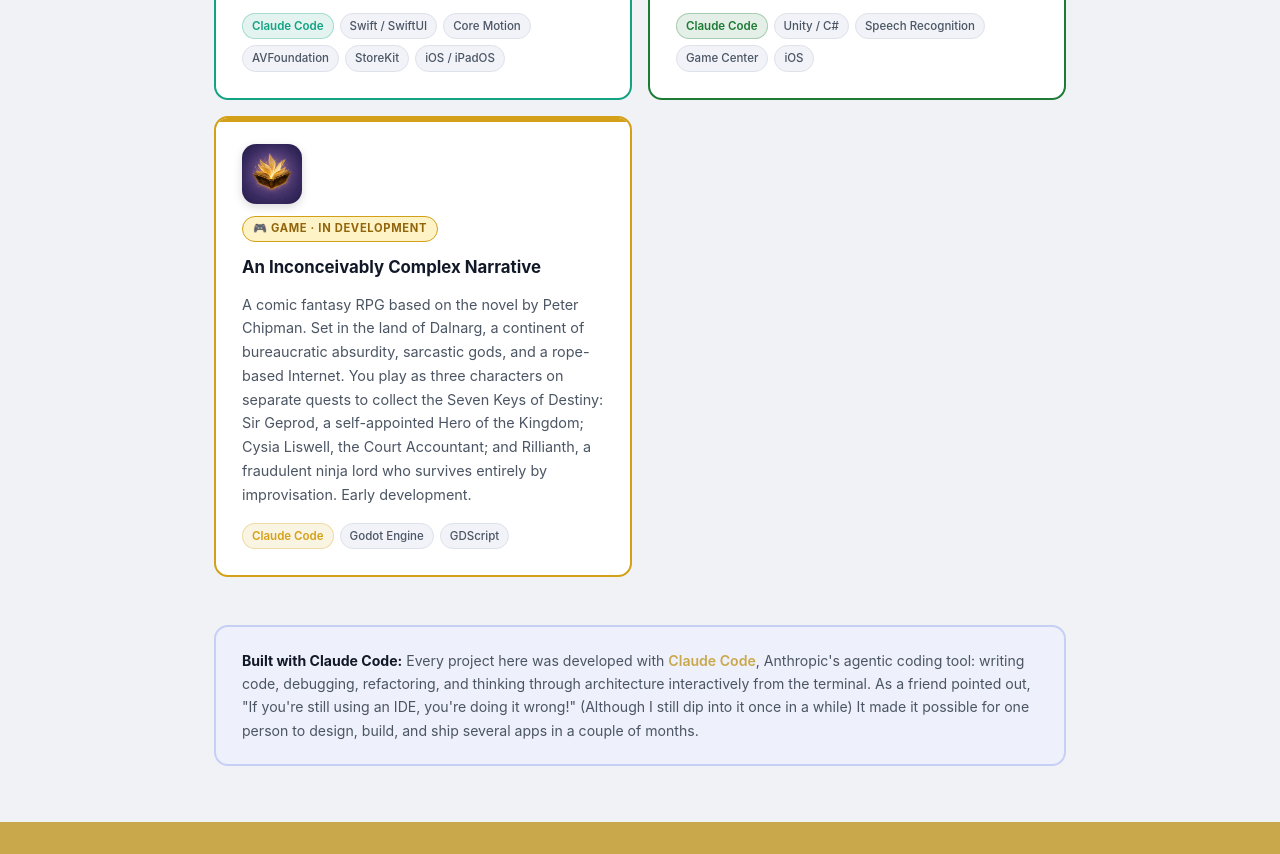
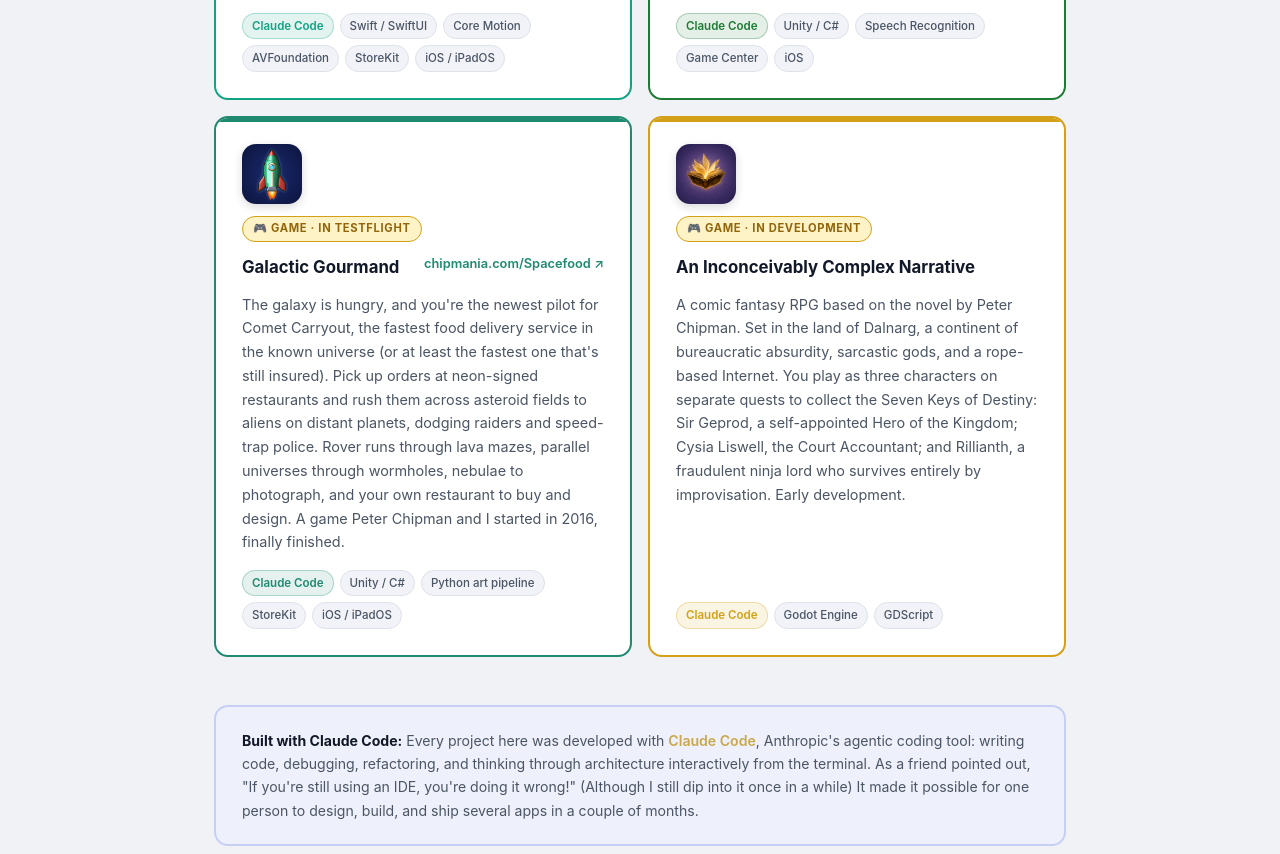
Before and after one commit to alphanumericj/alphanumericj.github.io, a plain HTML site: page index.html in a window 1280 px wide. Shown: the part 2253-3107 px from the top of the page. Drawn offline with Linux system fonts and the light colour scheme.

Commit message:
Speedyword is live; add Galactic Gourmand card
Add the Speedyword App Store link and drop its review badge.

Co-Authored-By: Claude Opus 5.5 <noreply@anthropic.com>

```diff
--- a/index.html
+++ b/index.html
@@ -426,11 +426,11 @@
       <!-- Speedyword -->
       <div class="card" style="--card-color:#1E7B34; --card-glow:rgba(30,123,52,0.09);">
         <img class="card-icon" src="icons/speedyword.png" alt="Speedyword icon" />
-        <div class="wip-badge">⏱ Awaiting App Store Review</div>
         <div class="card-header">
           <span class="card-title">Speedyword</span>
           <div class="card-links">
             <a class="card-link" href="https://chipmania.com/speedyword/" target="_blank">chipmania.com/speedyword ↗</a>
+            <a class="card-link" href="https://apps.apple.com/us/app/speedyword/id6817162399" target="_blank">App Store ↗</a>
           </div>
         </div>
         <p class="card-desc">
@@ -445,6 +445,32 @@
           <span class="tag">Speech Recognition</span>
           <span class="tag">Game Center</span>
           <span class="tag">iOS</span>
+        </div>
+      </div>
+
+      <!-- Galactic Gourmand -->
+      <div class="card" style="--card-color:#1F8A70; --card-glow:rgba(31,138,112,0.09);">
+        <img class="card-icon" src="icons/galacticgourmand.png" alt="Galactic Gourmand icon" />
+        <div class="wip-badge">🎮 Game · In TestFlight</div>
+        <div class="card-header">
+          <span class="card-title">Galactic Gourmand</span>
+          <div class="card-links">
+            <a class="card-link" href="https://chipmania.com/Spacefood/" target="_blank">chipmania.com/Spacefood ↗</a>
+          </div>
+        </div>
+        <p class="card-desc">
+          The galaxy is hungry, and you're the newest pilot for Comet Carryout, the fastest food delivery service
+          in the known universe (or at least the fastest one that's still insured). Pick up orders at neon-signed
+          restaurants and rush them across asteroid fields to aliens on distant planets, dodging raiders and
+          speed-trap police. Rover runs through lava mazes, parallel universes through wormholes, nebulae to
+          photograph, and your own restaurant to buy and design. A game Peter Chipman and I started in 2016, finally finished.
+        </p>
+        <div class="tags">
+          <span class="tag hl">Claude Code</span>
+          <span class="tag">Unity / C#</span>
+          <span class="tag">Python art pipeline</span>
+          <span class="tag">StoreKit</span>
+          <span class="tag">iOS / iPadOS</span>
         </div>
       </div>
 
```
Also changed, not shown: icons/galacticgourmand.png (added).
